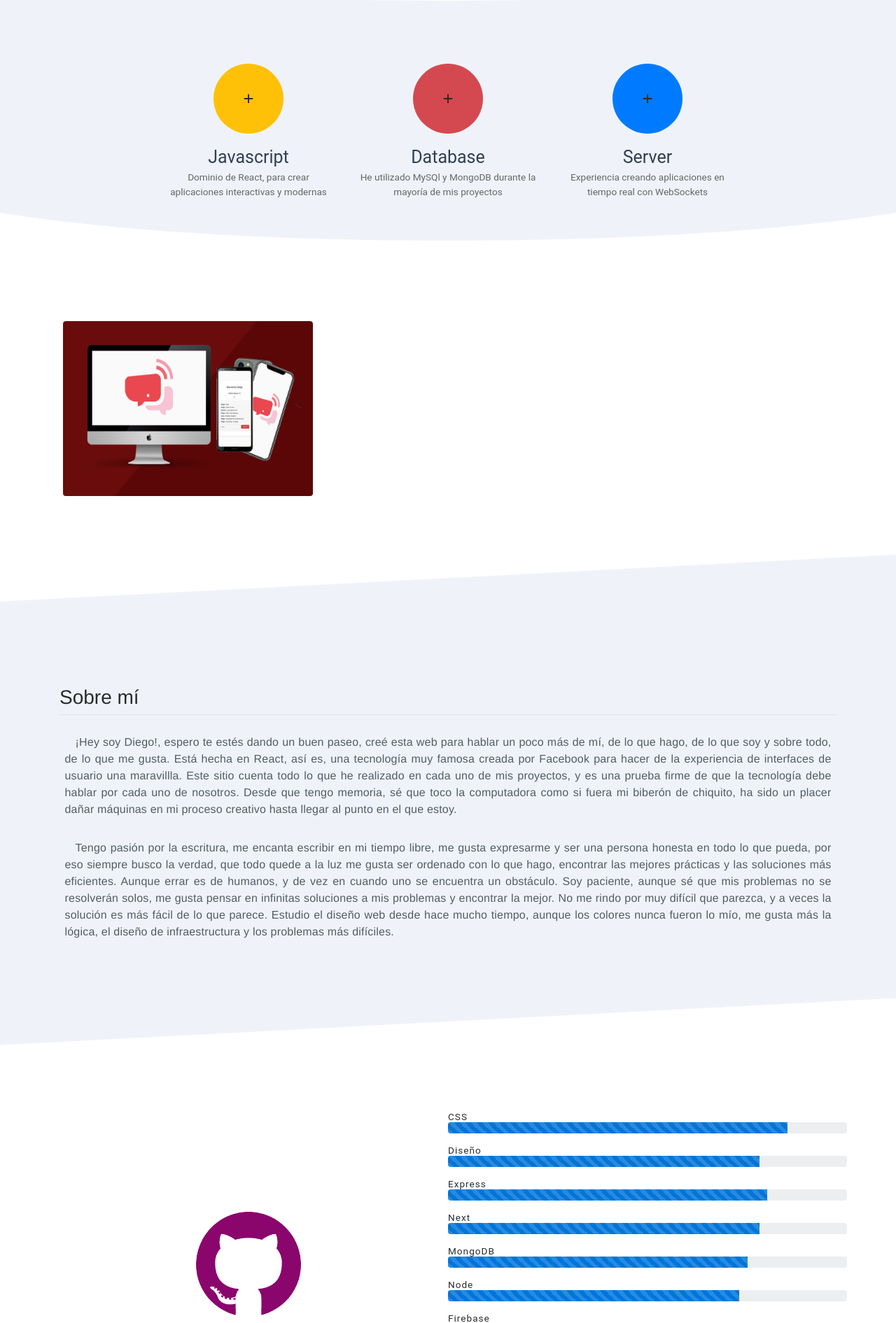
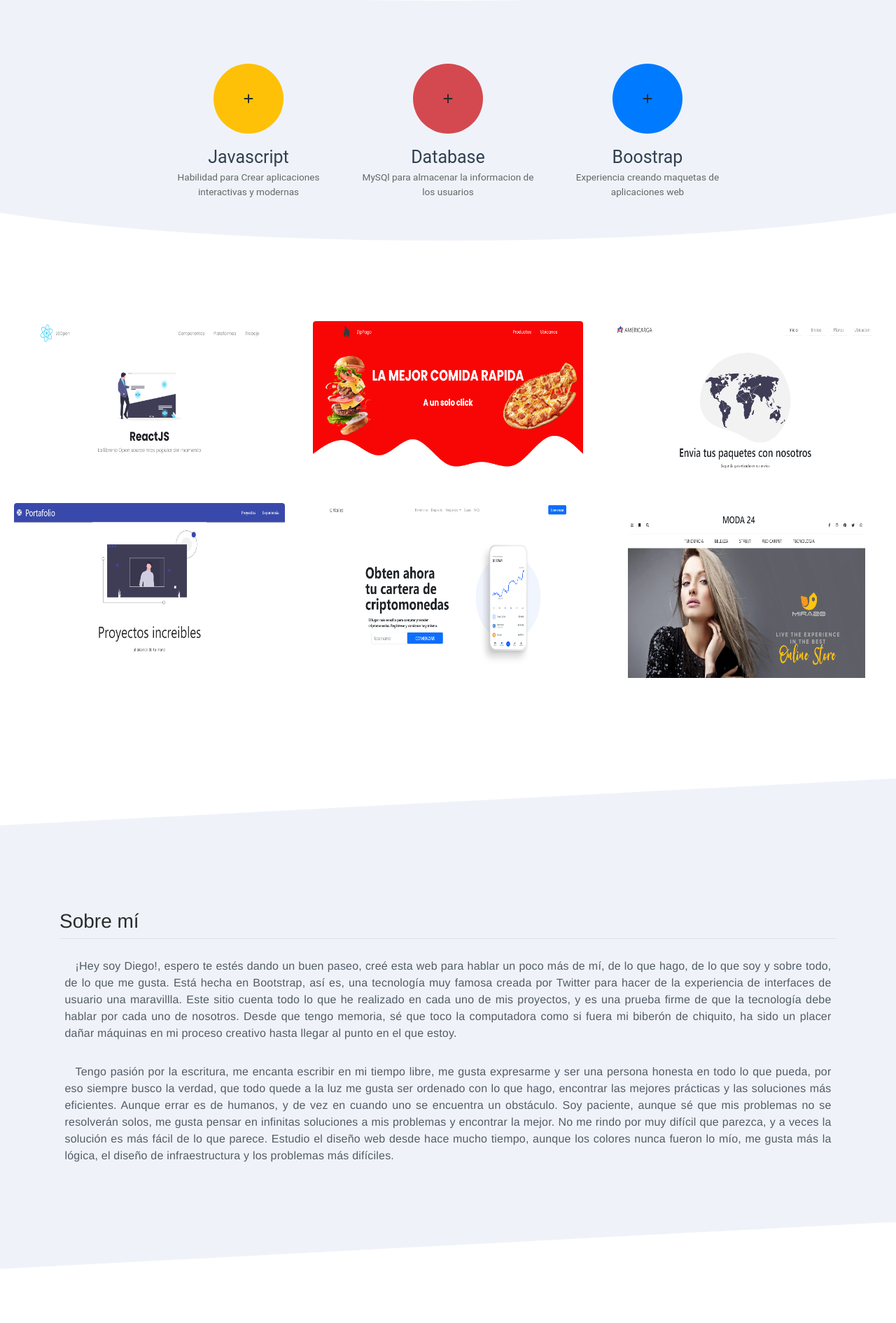
Before and after one commit to dandresfg/dw, a PHP site: page /portfolio/index.html in a window 1280 px wide. Shown: the part 845-2736 px from the top of the page at 70% size. Run offline with PHP 8.4, Linux system fonts and the light colour scheme; some libraries are stand-ins or nearby versions.

Commit message:
feat: Portfolio

```diff
--- a/portfolio/css/style.css
+++ b/portfolio/css/style.css
@@ -302,9 +302,18 @@
   transition: all .4s ease-in-out;
 }
 
-@media (min-width: 544px) {
+@media (min-width: 992px) {
+  #jobs .card-img-top {
+    height: 400px;
+  }
+  #jobs .img2 {
+    height: 250px !important;
+  }
   .card-columns {
-    column-count: 1;
+    column-count: 3;
+  }
+  #jobs {
+    margin-bottom: 100px;
   }
 }
 @media (min-width: 768px) {
@@ -325,18 +334,9 @@
     transform: rotateY(90deg);
   }
 }
-@media (min-width: 992px) {
-  #jobs .card-img-top {
-    height: 400px;
-  }
-  #jobs .img2 {
-    height: 250px !important;
-  }
+@media (min-width: 544px) {
   .card-columns {
-    column-count: 3;
-  }
-  #jobs {
-    margin-bottom: -100px;
+    column-count: 1;
   }
 }
 
--- a/portfolio/index.html
+++ b/portfolio/index.html
@@ -76,7 +76,7 @@
                                 </div>
                                 <div class="card-body px-3 px-md-0">
                                     <h5 class="card-title">Javascript</h5>
-                                    <p class="card-text px-5 px-md-3">Dominio de React, para crear aplicaciones interactivas
+                                    <p class="card-text px-5 px-md-3">Habilidad para Crear aplicaciones interactivas
                                         y modernas</p>
                                 </div>
                             </div>
@@ -95,7 +95,7 @@
                                 </div>
                                 <div class="card-body px-3 px-md-0">
                                     <h5 class="card-title">Database</h5>
-                                    <p class="card-text px-5 px-md-3">He utilizado MySQl y MongoDB durante la mayoría de mis proyectos</p>
+                                    <p class="card-text px-5 px-md-3">MySQl para almacenar la informacion de los usuarios</p>
                                 </div>
                             </div>
                         </div>
@@ -112,8 +112,8 @@
                                     </div>
                                 </div>
                                 <div class="card-body px-3 px-md-0">
-                                    <h5 class="card-title">Server</h5>
-                                    <p class="card-text px-5 px-md-3">Experiencia creando aplicaciones en tiempo real con WebSockets</p>
+                                    <h5 class="card-title">Boostrap</h5>
+                                    <p class="card-text px-5 px-md-3">Experiencia creando maquetas de aplicaciones web</p>
                                 </div>
                             </div>
                         </div>
@@ -130,21 +130,89 @@
 
     <main class="container-fluid" id="jobs">
         <div class="row">
-            <div class="container">
-                <div class="card-columns">
+            <div class="col-12 col-sm-6 col-lg-4">
                 <a href="#" target="blank" class="card">
-                        <img src="assets/works/livechat.jpg" class="card-img-top img2" alt="Live Chat" />
+                    <img src="assets/works/openjs.png" class="card-img-top img2" alt="One Page" />
                     <div class="box d-none d-md-block">
                         <div>
-                                <h5>Live Chat</h5>
-                                <small><span>React, Node, SocketIo, Material-UI</span></small>
+                            <h5>One Page</h5>
+                            <small><span>HTML5, CSS3</span></small>
                         </div>
                     </div>
                     <div class="card-body d-md-none text-center">
-                            <span>Live Chat</span>
+                        <span>One Page</span>
                     </div>
                 </a>
             </div>
+            <div class="col-12 col-sm-6 col-lg-4">
+                <a href="#" target="blank" class="card">
+                    <img src="assets/works/zipago.png" class="card-img-top img2" alt="Six Page" />
+                    <div class="box d-none d-md-block">
+                        <div>
+                            <h5>Six Page</h5>
+                            <small><span>HTML5, CSS3</span></small>
+                        </div>
+                    </div>
+                    <div class="card-body d-md-none text-center">
+                        <span>Six Page</span>
+                    </div>
+                </a>
+            </div>
+            <div class="col-12 col-sm-6 col-lg-4">
+                <a href="#" target="blank" class="card">
+                    <img src="assets/works/americarga.png" class="card-img-top img2" alt="Americarga" />
+                    <div class="box d-none d-md-block">
+                        <div>
+                            <h5>Americarga</h5>
+                            <small><span>Bootstrap, HTML5, CSS3</span></small>
+                        </div>
+                    </div>
+                    <div class="card-body d-md-none text-center">
+                        <span>Americarga</span>
+                    </div>
+                </a>
+            </div>
+            <div class="col-12 col-sm-6 col-lg-4">
+                <a href="#" target="blank" class="card">
+                    <img src="assets/works/materialize.png" class="card-img-top img2" alt="Portfolio" />
+                    <div class="box d-none d-md-block">
+                        <div>
+                            <h5>Portfolio</h5>
+                            <small><span>Materializecss, HTML5, CSS3</span></small>
+                        </div>
+                    </div>
+                    <div class="card-body d-md-none text-center">
+                        <span>Portfolio</span>
+                    </div>
+                </a>
+            </div>
+            <div class="col-12 col-sm-6 col-lg-4">
+                <a href="#" target="blank" class="card">
+                    <img src="assets/works/crypto.png" class="card-img-top img2" alt="Crypto Wallet" />
+                    <div class="box d-none d-md-block">
+                        <div>
+                            <h5>Crypto Wallet</h5>
+                            <small><span>Boostrap, Ads, HTML5, CSS3</span></small>
+                        </div>
+                    </div>
+                    <div class="card-body d-md-none text-center">
+                        <span>Crypto Wallet</span>
+                    </div>
+                </a>
+            </div>
+            <div class="col-12 col-sm-6 col-lg-4">
+                <a href="#" target="blank" class="card">
+                    <img src="assets/works/moda.png" class="card-img-top img2" alt="MODA24" />
+                    <div class="box d-none d-md-block">
+                        <div>
+                            <h5>MODA24</h5>
+                            <small><span>Bootstrap, Gallery, Ads, HTML5, CSS3</span></small>
+                        </div>
+                    </div>
+                    <div class="card-body d-md-none text-center">
+                        <span>MODA24</span>
+                    </div>
+                </a>
             </div>
         </div>
     </main>
@@ -166,7 +234,7 @@
                         <p>
                             ¡Hey soy Diego!, espero te estés dando un buen paseo, creé esta web para
                             hablar un poco más de mí, de lo que hago, de lo que soy y sobre todo, de lo que me gusta.
-                            Está hecha en React, así es, una tecnología muy famosa creada por Facebook para hacer
+                            Está hecha en Bootstrap, así es, una tecnología muy famosa creada por Twitter para hacer
                             de la experiencia de interfaces de usuario una maravillla. Este sitio cuenta todo lo que
                             he realizado en cada uno de mis proyectos, y es una prueba firme de que la tecnología debe hablar
                             por cada uno de nosotros. Desde que tengo memoria, sé que toco la computadora como si fuera
```
Also changed, not shown: portfolio/assets/works/americarga.png (added), portfolio/assets/works/crypto.png (added), portfolio/assets/works/materialize.png (added), portfolio/assets/works/moda.png (added), portfolio/assets/works/openjs.png (added), portfolio/assets/works/zipago.png (added). Lines whose indentation alone changed are shown as unchanged.
